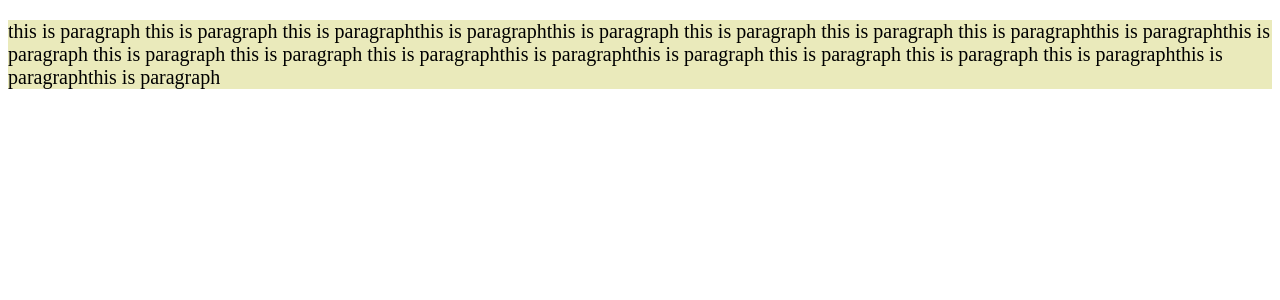
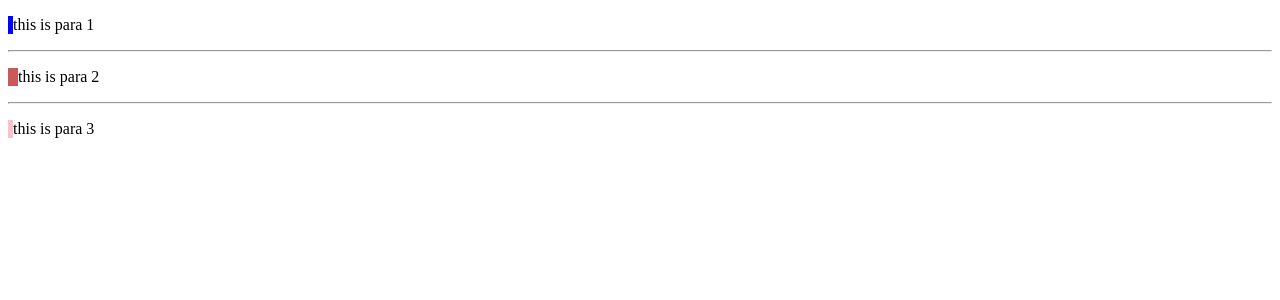
Before and after one commit to imranworkspace/css_practice, a React (Create React App) app: page / in a window 1280 px wide. Shown: the top 300 px of the page. Built offline with nearby package versions, Linux system fonts and the light colour scheme.

Commit message:
border-left properties

```diff
--- a/src/App.js
+++ b/src/App.js
@@ -1,6 +1,7 @@
 import React from 'react'
+import BorderLeft from './BorderLeft'
 // import Margin_px_percentage from './Margin_px_percentage'
-import Opacity_properties from './Opacity_properties'
+// import Opacity_properties from './Opacity_properties'
 // import CssProperties from './CssProperties'
 // import MarginPadding from './MarginPadding'
 // import Diff_MarginPadding from './Diff_MarginPadding'
@@ -13,7 +14,8 @@ const App = () => {
       {/* <Diff_MarginPadding /> */}
       {/* <Margin_px_percentage /> */}
 
-      <Opacity_properties />
+      {/* <Opacity_properties /> */}
+      <BorderLeft />
     </React.Fragment>
   )
 }
--- /dev/null
+++ b/src/BorderLeft.js
@@ -0,0 +1,22 @@
+import React from 'react'
+import './mycss/border_left.css'
+const BorderLeft = () => {
+  return (
+    <>
+      <div id='div1'>
+        <p>this is para 1</p>
+      </div>
+      <hr></hr>
+      <div id='div2'>
+        <p>this is para 2</p>
+      </div>
+      <hr></hr>
+      <div id='div3'>
+        <p>this is para 3</p>
+      </div>
+
+    </>
+  )
+}
+
+export default BorderLeft
--- /dev/null
+++ b/src/mycss/border_left.css
@@ -0,0 +1,15 @@
+#div1{
+    border-left-style: solid;
+    border-left-width: thick;
+    border-left-color: blue;
+}
+
+#div2{
+    border-left-style: dashed;
+    border-left-width: 10px;  /* for apply width before mentioned border-left-style*/
+    border-left-color: rgb(202, 89, 89);
+}
+
+#div3{
+    border-left: 5px solid pink; /* shorthand width,style,color*/
+}
```
